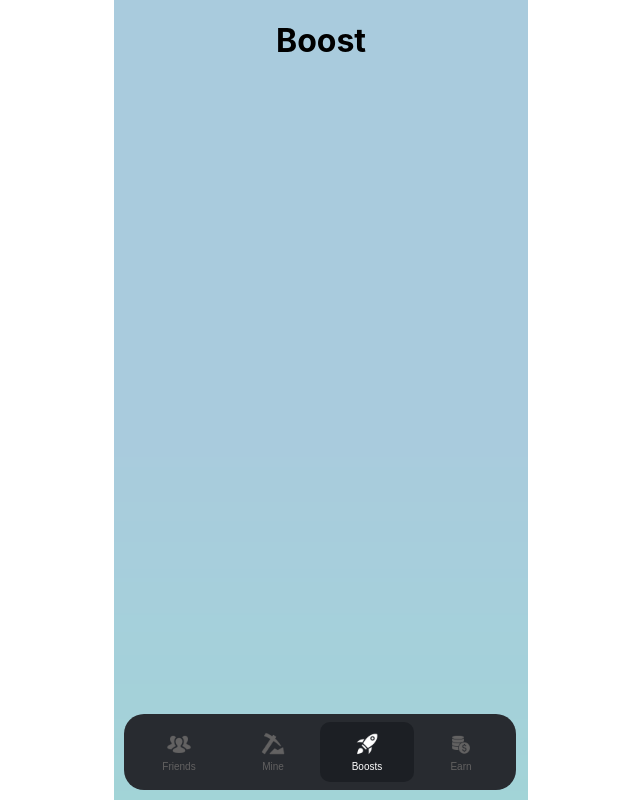
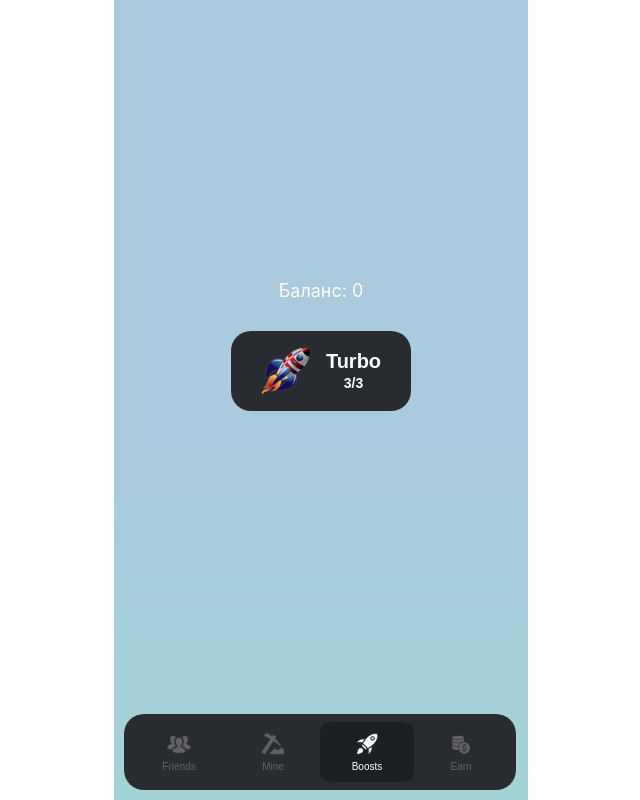
Before and after one commit to vladholomah/my-clicker, a React (Create React App) app: page / in a window 1280 px wide. Both pictures are taken after a click on the button "Boosts". Shown: the whole page, without its empty margins (319-959 px from the left). Built offline with nearby package versions, Linux system fonts and the light colour scheme.

Commit message:
Update ExchangeDisplay and styles4

```diff
--- a/src/App.tsx
+++ b/src/App.tsx
@@ -2,7 +2,9 @@ import React, { useState } from 'react';
 import Clicker from './components/Clicker';
 import BottomMenu from './components/BottomMenu';
 import Exchange from './components/Exchange';
-import Settings from './components/Settings'; // You'll need to create this component
+import Settings from './components/Settings';
+import Boost from './components/Boost';
+import { BoostProvider, useBoost } from './BoostContext';
 import './App.css';
 
 function App() {
@@ -11,6 +13,7 @@ function App() {
     name: 'Holmah',
     logo: '/images/holmah.png'
   });
+  const [score, setScore] = useState(0);
 
   const handleMenuItemClick = (item: string) => {
     setCurrentView(item);
@@ -35,35 +38,46 @@ function App() {
     setCurrentView('settings');
   };
 
+  const handleScoreChange = (newScore: number) => {
+    setScore(newScore);
+  };
+
   const renderView = () => {
     switch(currentView) {
       case 'friends':
         return <h1>Friends</h1>;
       case 'boost':
-        return <h1>Boost</h1>;
+        return <Boost
+          balance={score}
+          setCurrentView={setCurrentView}
+        />;
       case 'earn':
         return <h1>Earn</h1>;
       case 'exchange':
         return <Exchange onExchangeSelect={handleExchangeSelect} />;
       case 'settings':
-        return <Settings />; // You'll need to create this component
+        return <Settings />;
       case 'mine':
       default:
         return <Clicker
           onBinanceClick={handleBinanceClick}
           selectedExchange={selectedExchange}
           onSettingsClick={handleSettingsClick}
+          score={score}
+          onScoreChange={handleScoreChange}
         />;
     }
   };
 
   return (
-    <div className="App">
-      <div className="game-interface">
-        {renderView()}
-        <BottomMenu activeItem={currentView} onMenuItemClick={handleMenuItemClick} />
+    <BoostProvider>
+      <div className="App">
+        <div className="game-interface">
+          {renderView()}
+          <BottomMenu activeItem={currentView} onMenuItemClick={handleMenuItemClick} />
+        </div>
       </div>
-    </div>
+    </BoostProvider>
   );
 }
 
--- /dev/null
+++ b/src/BoostContext.tsx
@@ -0,0 +1,80 @@
+import React, { createContext, useState, useContext, useCallback, useEffect } from 'react';
+
+interface BoostContextType {
+  turboCount: number;
+  turboTimer: number;
+  cooldownTimer: number;
+  isTurboActive: boolean;
+  activateTurbo: () => void;
+}
+
+const BoostContext = createContext<BoostContextType | undefined>(undefined);
+
+export const BoostProvider: React.FC<{ children: React.ReactNode }> = ({ children }) => {
+  const [turboCount, setTurboCount] = useState(3);
+  const [turboTimer, setTurboTimer] = useState(0);
+  const [cooldownTimer, setCooldownTimer] = useState(0);
+  const [isTurboActive, setIsTurboActive] = useState(false);
+
+  const activateTurbo = useCallback(() => {
+    if (turboCount > 0 && turboTimer === 0 && cooldownTimer === 0) {
+      setTurboCount(prev => prev - 1);
+      setTurboTimer(20);
+      setIsTurboActive(true);
+      console.log('Turbo activated');
+    }
+  }, [turboCount, turboTimer, cooldownTimer]);
+
+  useEffect(() => {
+    let interval: NodeJS.Timeout | null = null;
+
+    if (turboTimer > 0) {
+      interval = setInterval(() => {
+        setTurboTimer(prev => {
+          if (prev === 1) {
+            setIsTurboActive(false);
+            console.log('Turbo deactivated');
+            return 0;
+          }
+          return prev - 1;
+        });
+      }, 1000);
+    } else if (cooldownTimer > 0) {
+      interval = setInterval(() => {
+        setCooldownTimer(prev => {
+          if (prev === 1) {
+            setTurboCount(3);
+            console.log('Cooldown finished, attempts reset to 3');
+            return 0;
+          }
+          return prev - 1;
+        });
+      }, 1000);
+    }
+
+    return () => {
+      if (interval) clearInterval(interval);
+    };
+  }, [turboTimer, cooldownTimer]);
+
+  useEffect(() => {
+    if (turboCount === 0 && turboTimer === 0 && cooldownTimer === 0) {
+      setCooldownTimer(60);
+      console.log('Starting cooldown');
+    }
+  }, [turboCount, turboTimer, cooldownTimer]);
+
+  return (
+    <BoostContext.Provider value={{ turboCount, turboTimer, cooldownTimer, isTurboActive, activateTurbo }}>
+      {children}
+    </BoostContext.Provider>
+  );
+};
+
+export const useBoost = () => {
+  const context = useContext(BoostContext);
+  if (context === undefined) {
+    throw new Error('useBoost must be used within a BoostProvider');
+  }
+  return context;
+};
--- /dev/null
+++ b/src/components/Boost.css
@@ -0,0 +1,70 @@
+.boost {
+  display: flex;
+  flex-direction: column;
+  align-items: center;
+  justify-content: center;
+  height: 100%;
+  padding: 20px;
+}
+
+.boost-button {
+  background-color: #282b30;
+  border: none;
+  border-radius: 20px;
+  cursor: pointer;
+  display: flex;
+  flex-direction: row;
+  align-items: center;
+  justify-content: center;
+  width: 180px;
+  height: 80px;
+  margin: 20px 0;
+  padding: 10px;
+  position: relative;
+  overflow: hidden;
+}
+
+.boost-button:disabled {
+  opacity: 0.5;
+  cursor: not-allowed;
+}
+
+.turbo-image-container {
+  position: relative;
+  width: 50px;
+  height: 50px;
+  margin-right: 15px;
+}
+
+.turbo-image {
+  width: 100%;
+  height: auto;
+  position: relative;
+  z-index: 2;
+}
+
+
+.turbo-text-container {
+  display: flex;
+  flex-direction: column;
+  align-items: center;
+}
+
+.turbo-text {
+  font-size: 20px;
+  font-weight: bold;
+  color: white;
+}
+
+.turbo-timer {
+  font-size: 14px;
+  font-weight: bold;
+  color: #ffffff;
+  margin-top: 2px;
+}
+
+.balance {
+  font-size: 18px;
+  color: white;
+  margin-bottom: 10px;
+}
--- /dev/null
+++ b/src/components/Boost.tsx
@@ -0,0 +1,51 @@
+import React from 'react';
+import { useBoost } from '../BoostContext';
+import './Boost.css';
+
+interface BoostProps {
+  balance: number;
+  setCurrentView: (view: string) => void;
+}
+
+const Boost: React.FC<BoostProps> = ({ balance, setCurrentView }) => {
+  const { turboCount, turboTimer, cooldownTimer, activateTurbo } = useBoost();
+
+  const handleActivateTurbo = () => {
+    activateTurbo();
+    setCurrentView('mine');
+  };
+
+  const getButtonContent = () => {
+    return (
+      <>
+        <div className="turbo-image-container">
+          <img src="/images/x5.png" alt="Turbo" className="turbo-image" />
+          <div className="rocket-animation"></div>
+        </div>
+        <div className="turbo-text-container">
+          <span className="turbo-text">Turbo</span>
+          <span className="turbo-timer">
+            {turboTimer > 0 ? `${turboTimer}s` :
+             cooldownTimer > 0 ? `Cooldown: ${cooldownTimer}s` :
+             ` ${turboCount}/3`}
+          </span>
+        </div>
+      </>
+    );
+  };
+
+  return (
+    <div className="boost">
+      <div className="balance">Баланс: {balance}</div>
+      <button
+        onClick={handleActivateTurbo}
+        disabled={turboCount === 0 || turboTimer > 0 || cooldownTimer > 0}
+        className={`boost-button ${turboTimer > 0 ? 'active' : ''}`}
+      >
+        {getButtonContent()}
+      </button>
+    </div>
+  );
+};
+
+export default Boost;
--- a/src/components/Clicker.tsx
+++ b/src/components/Clicker.tsx
@@ -3,6 +3,7 @@ import EnergyBar from './EnergyBar';
 import CoinBalance from './CoinBalance';
 import ExchangeDisplay from './ExchangeDisplay';
 import ExchangeButton from './ExchangeButton';
+import { useBoost } from '../BoostContext'; // Зверніть увагу на шлях імпорту
 
 interface ClickerProps {
   onBinanceClick: () => void;
@@ -11,10 +12,18 @@ interface ClickerProps {
     logo: string;
   };
   onSettingsClick: () => void;
+  score: number;
+  onScoreChange: (newScore: number) => void;
 }
 
-  const Clicker: React.FC<ClickerProps> = ({ onBinanceClick, selectedExchange, onSettingsClick }) => {
-  const [score, setScore] = useState(0);
+const Clicker: React.FC<ClickerProps> = ({
+  onBinanceClick,
+  selectedExchange,
+  onSettingsClick,
+  score,
+  onScoreChange
+}) => {
+  const { isTurboActive } = useBoost();
   const [energy, setEnergy] = useState(1500);
   const maxEnergy = 1500;
 
@@ -26,9 +35,10 @@ interface ClickerProps {
     return () => clearInterval(timer);
   }, []);
 
-  const handleClick = () => {
+  const handleClick = (e: React.MouseEvent<HTMLButtonElement> | React.TouchEvent<HTMLButtonElement>) => {
     if (energy > 0) {
-      setScore(prevScore => prevScore + 1);
+      const increment = isTurboActive ? 5 : 1;
+      onScoreChange(score + increment);
       setEnergy(prevEnergy => Math.max(prevEnergy - 1, 0));
     }
   };
@@ -39,7 +49,7 @@ interface ClickerProps {
       <CoinBalance balance={score}/>
       <div className="badge">Silver</div>
       <div className="center-content">
-               <ExchangeDisplay onClick={handleClick}/>
+        <ExchangeDisplay onClick={handleClick} turboActive={isTurboActive}/>
         <div className="exchange-info">
           <div className="exchange-text">Your Exchange:</div>
           <ExchangeButton
@@ -50,6 +60,7 @@ interface ClickerProps {
           />
         </div>
       </div>
+      {isTurboActive && <div className="turbo-active">Turbo Active!</div>}
     </div>
   );
 };
--- a/src/components/Exchange.tsx
+++ b/src/components/Exchange.tsx
@@ -9,7 +9,7 @@ interface ExchangeProps {
 const exchanges = [
   { name: 'Holmah', logo: '/images/holmah.png' },
   { name: 'Binance', logo: '/images/binance-logo.png' },
-  { name: 'Bybit', logo: '/images/Bybit.png' },
+  { name: 'Bybit', logo: '/images/bybit.png' },
   { name: 'Qmall', logo: '/images/qmall.png' },
   { name: 'WhiteBit', logo: '/images/whitebit.png' }
 ];
--- a/src/components/ExchangeDisplay.tsx
+++ b/src/components/ExchangeDisplay.tsx
@@ -2,7 +2,8 @@ import React, { useState, useRef, useCallback, useEffect } from 'react';
 import './ExchangeDisplay.css';
 
 interface ExchangeDisplayProps {
-  onClick: () => void;
+  onClick: (e: React.MouseEvent<HTMLButtonElement> | React.TouchEvent<HTMLButtonElement>) => void;
+  turboActive: boolean;
 }
 
 interface Animation {
@@ -12,12 +13,12 @@ interface Animation {
   createdAt: number;
 }
 
-const ExchangeDisplay: React.FC<ExchangeDisplayProps> = ({ onClick }) => {
+const ExchangeDisplay: React.FC<ExchangeDisplayProps> = ({ onClick, turboActive }) => {
   const [animations, setAnimations] = useState<Animation[]>([]);
   const buttonRef = useRef<HTMLButtonElement>(null);
   const lastClickTime = useRef<{[key: number]: number}>({});
 
-  const handleInteraction = useCallback((x: number, y: number, identifier: number) => {
+  const handleInteraction = useCallback((x: number, y: number, identifier: number, event: React.MouseEvent<HTMLButtonElement> | React.TouchEvent<HTMLButtonElement>) => {
     const now = Date.now();
     if (now - (lastClickTime.current[identifier] || 0) < 50) return;
     lastClickTime.current[identifier] = now;
@@ -30,8 +31,8 @@ const ExchangeDisplay: React.FC<ExchangeDisplayProps> = ({ onClick }) => {
     const touchX = x - rect.left;
     const touchY = y - rect.top;
 
-    const angleX = (centerY - touchY) / centerY * 20; // Змінено з (touchY - centerY)
-const angleY = (touchX - centerX) / centerX * 20; // Змінено з (centerX - touchX)
+    const angleX = (centerY - touchY) / centerY * 20;
+    const angleY = (touchX - centerX) / centerX * 20;
 
     buttonRef.current.style.transform = `perspective(1000px) rotateX(${angleX}deg) rotateY(${angleY}deg) scale(0.95)`;
 
@@ -43,7 +44,7 @@ const angleY = (touchX - centerX) / centerX * 20; // Змінено з (centerX
     };
 
     setAnimations(prevAnimations => [...prevAnimations, newAnimation]);
-    onClick();
+    onClick(event);
 
     setTimeout(() => {
       if (buttonRef.current) {
@@ -54,13 +55,13 @@ const angleY = (touchX - centerX) / centerX * 20; // Змінено з (centerX
 
   const handlePointerDown = useCallback((e: React.PointerEvent<HTMLButtonElement>) => {
     e.preventDefault();
-    handleInteraction(e.clientX, e.clientY, e.pointerId);
+    handleInteraction(e.clientX, e.clientY, e.pointerId, e);
   }, [handleInteraction]);
 
   const handleTouchStart = useCallback((e: React.TouchEvent<HTMLButtonElement>) => {
     e.preventDefault();
     Array.from(e.touches).forEach(touch => {
-      handleInteraction(touch.clientX, touch.clientY, touch.identifier);
+      handleInteraction(touch.clientX, touch.clientY, touch.identifier, e);
     });
   }, [handleInteraction]);
 
@@ -94,7 +95,7 @@ const angleY = (touchX - centerX) / centerX * 20; // Змінено з (centerX
               opacity: 1 - (Date.now() - anim.createdAt) / 1000
             }}
           >
-            +1
+            +{turboActive ? 5 : 1}
           </div>
         ))}
       </button>
```
Also changed, not shown: src/components/GameInterface.tsx (+4 -3 lines), public/images/x5.png (added). Lines whose indentation alone changed are shown as unchanged.
